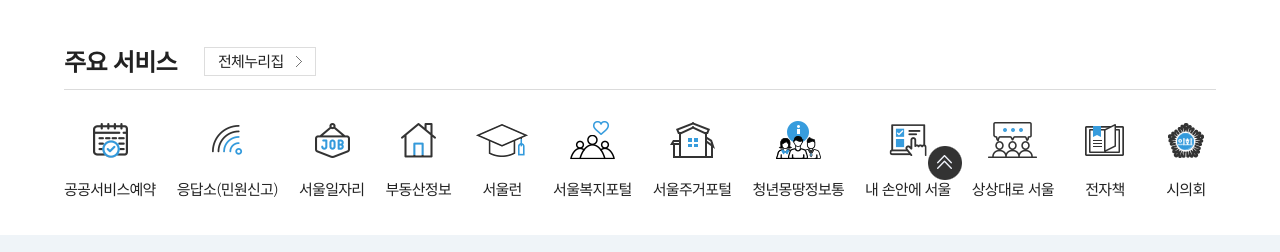
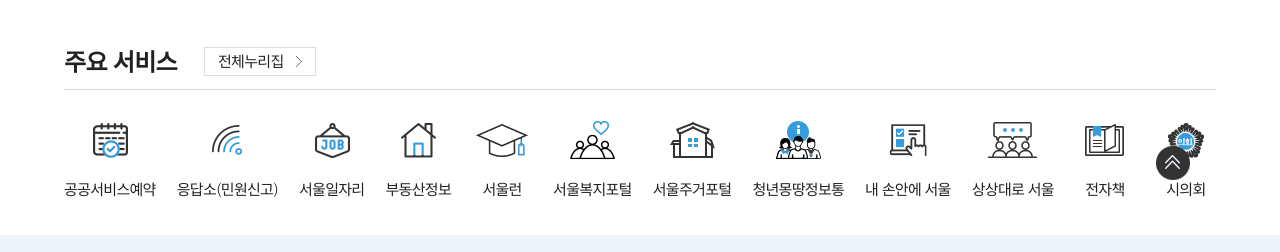
Before and after one commit to kimkyungm13/seoul, a plain HTML site: page index.html in a window 1280 px wide. Shown: the part 522-774 px from the top of the page. Drawn offline with nearby package versions, Linux system fonts and the light colour scheme.

Commit message:
footer btn

```diff
--- a/asset/css/layout.css
+++ b/asset/css/layout.css
@@ -220,7 +220,7 @@ footer .footer-bottom .address li {
 footer .btn-top {
     position: fixed;
     bottom: -100px;
-    right: 318px;
+    right: 7%;
     width: 34px;
     height: 34px;
     opacity: 0;
```
